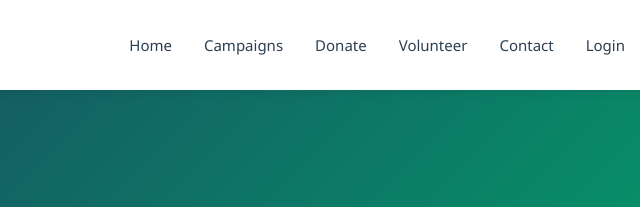
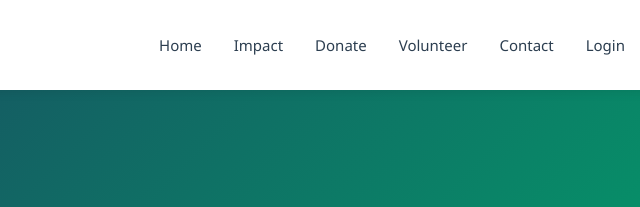
Before and after one commit to nodeobsidian/Volkdonations, a website: page index.html in a window 1280 px wide. Shown: the top 207 px of the page, 591-1231 px from the left. Drawn offline with Linux system fonts and the light colour scheme.

Commit message:
Update index.html

```diff
--- a/index.html
+++ b/index.html
@@ -455,7 +455,7 @@
     </div>
     <nav id="mainNav">
       <a href="/">Home</a>
-      <a href="/campaigns">Campaigns</a>
+      <a href="/impact-calculator">Impact</a>
       <a href="/donate">Donate</a>
       <a href="/volunteer">Volunteer</a>
       <a href="/contact">Contact</a>
```
